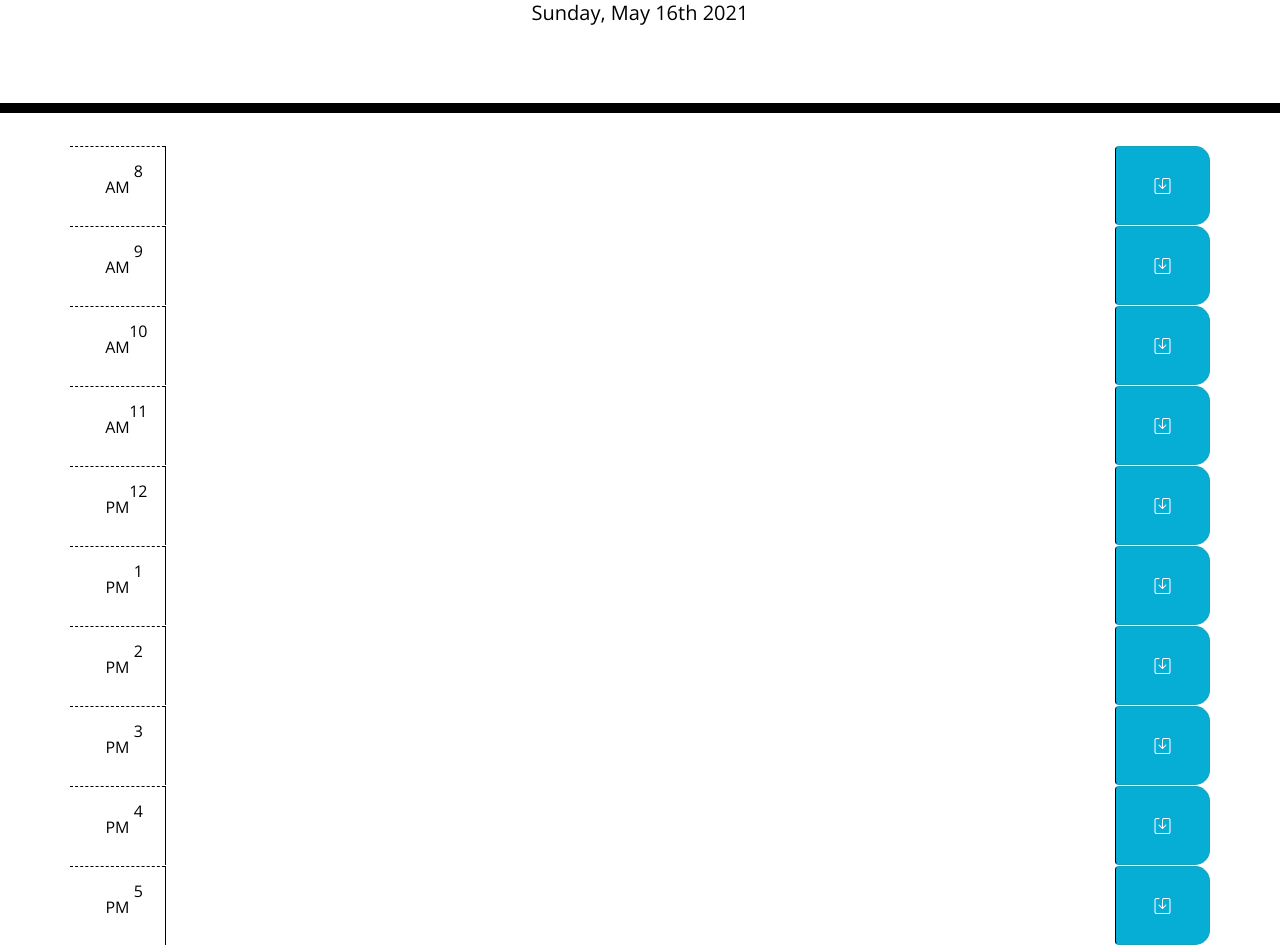
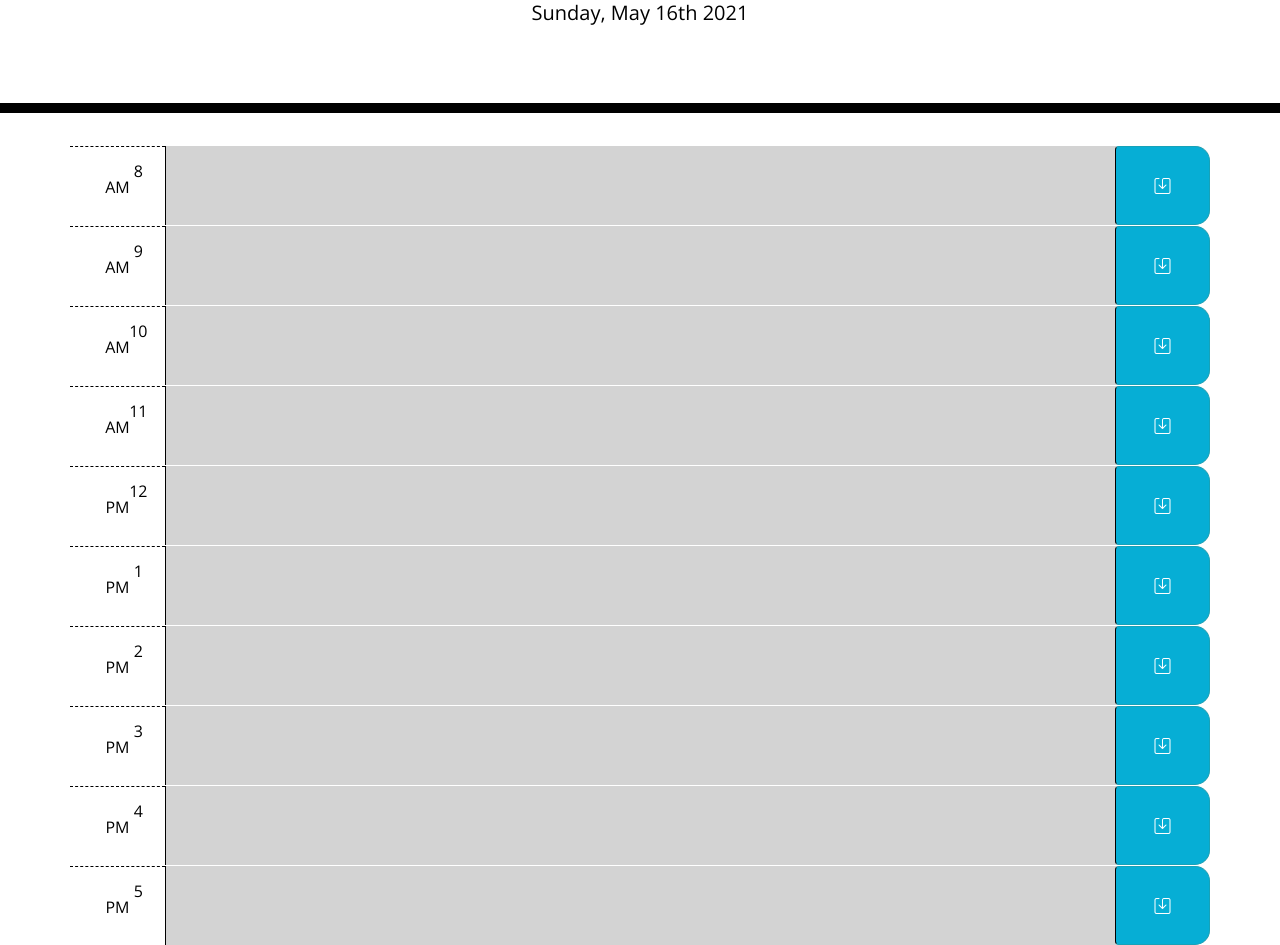
Before and after one commit to CrawleyJ2/schedule-schmedule, a plain HTML site: page index.html in a window 1280 px wide. Shown: the part 191-1136 px from the top of the page. Drawn offline with nearby package versions, Linux system fonts and the light colour scheme.

Commit message:
added time functions and correct hour ID's

```diff
--- a/assets/js/script.js
+++ b/assets/js/script.js
@@ -1,2 +1,50 @@
 var currentDate = moment().format('dddd, MMM Do YYYY');
 $("#currentDay").html(currentDate);
+
+$(document).ready(function() {
+    // save button event listener
+    $(".btn-info").on("click", function() {
+        var text = $(this).siblings(".description").val();
+        var time = $(this).parent().attr("id");
+        // save task details to local storage
+        localStorage.setItem(time, text);
+    })
+    // function tracking the time
+    function timeTracker() {
+        // get current hour
+        var currentTime = moment().hour();
+        //function loops over hour blocks
+        $(".time-block").each(function() {
+            var timeBlock = parseInt($(this).attr("id").split("hour")[1]);
+            // if/else if/else for past/present/future indicators
+            if (timeBlock < currentTime) {
+                $(this).removeClass("future");
+                $(this).removeClass("present");
+                $(this).addClass("past");
+            } else if (timeBlock === currentTime) {
+                $(this).removeClass("past");
+                $(this).removeClass("future");
+                $(this).addClass("present");
+            } else {
+                $(this).removeClass("present");
+                $(this).removeClass("past");
+                $(this).addClass("future");
+            }
+        })
+    }
+
+
+
+    timeTracker();
+})
+// get items from localStorage, if any
+$("#hour8 .description").val(localStorage.getItem("hour8"));
+$("#hour9 .description").val(localStorage.getItem("hour9"));
+$("#hour10 .description").val(localStorage.getItem("hour10"));
+$("#hour11 .description").val(localStorage.getItem("hour11"));
+$("#hour12 .description").val(localStorage.getItem("hour12"));
+$("#hour13 .description").val(localStorage.getItem("hour13"));
+$("#hour14 .description").val(localStorage.getItem("hour14"));
+$("#hour15 .description").val(localStorage.getItem("hour15"));
+$("#hour16 .description").val(localStorage.getItem("hour16"));
+$("#hour17 .description").val(localStorage.getItem("hour17"));
--- a/index.html
+++ b/index.html
@@ -34,70 +34,70 @@
     </header>
     <div class="container">
       <!-- Timeblocks go here -->
-      <div id="eight" class="row time-block">
+      <div id="hour8" class="row time-block">
         <div class="col-md-1 hour">
           8 AM</div>
         <textarea class="col-md-10 description"></textarea>
           <button class="col-md-1 btn btn-info"><i class="bi bi-save"></i></button>
       </div>
 
-      <div id="nine" class="row time-block">
+      <div id="hour9" class="row time-block">
         <div class="col-md-1 hour">
           9 AM</div>
         <textarea class="col-md-10 description"></textarea>
           <button class="col-md-1 btn btn-info"><i class="bi bi-save"></i></button>
       </div>
 
-      <div id="ten" class="row time-block">
+      <div id="hour10" class="row time-block">
         <div class="col-md-1 hour">
           10 AM</div>
         <textarea class="col-md-10 description"></textarea>
           <button class="col-md-1 btn btn-info"><i class="bi bi-save"></i></button>
       </div>
 
-      <div id="eleven" class="row time-block">
+      <div id="hour11" class="row time-block">
         <div class="col-md-1 hour">
           11 AM</div>
         <textarea class="col-md-10 description"></textarea>
           <button class="col-md-1 btn btn-info"><i class="bi bi-save"></i></button>
       </div>
 
-      <div id="twelve" class="row time-block">
+      <div id="hour12" class="row time-block">
         <div class="col-md-1 hour">
           12 PM</div>
         <textarea class="col-md-10 description"></textarea>
           <button class="col-md-1 btn btn-info"><i class="bi bi-save"></i></button>
       </div>
 
-      <div id="one" class="row time-block">
+      <div id="hour13" class="row time-block">
         <div class="col-md-1 hour">
           1 PM</div>
         <textarea class="col-md-10 description"></textarea>
           <button class="col-md-1 btn btn-info"><i class="bi bi-save"></i></button>
       </div>
 
-      <div id="two" class="row time-block">
+      <div id="hour14" class="row time-block">
         <div class="col-md-1 hour">
           2 PM</div>
         <textarea class="col-md-10 description"></textarea>
           <button class="col-md-1 btn btn-info"><i class="bi bi-save"></i></button>
       </div>
 
-      <div id="three" class="row time-block">
+      <div id="hour15" class="row time-block">
         <div class="col-md-1 hour">
           3 PM</div>
         <textarea class="col-md-10 description"></textarea>
           <button class="col-md-1 btn btn-info"><i class="bi bi-save"></i></button>
       </div>
 
-      <div id="four" class="row time-block">
+      <div id="hour16" class="row time-block">
         <div class="col-md-1 hour">
           4 PM</div>
         <textarea class="col-md-10 description"></textarea>
           <button class="col-md-1 btn btn-info"><i class="bi bi-save"></i></button>
       </div>
 
-      <div id="five" class="row time-block">
+      <div id="hour17" class="row time-block">
         <div class="col-md-1 hour">
           5 PM</div>
         <textarea class="col-md-10 description"></textarea>
```
